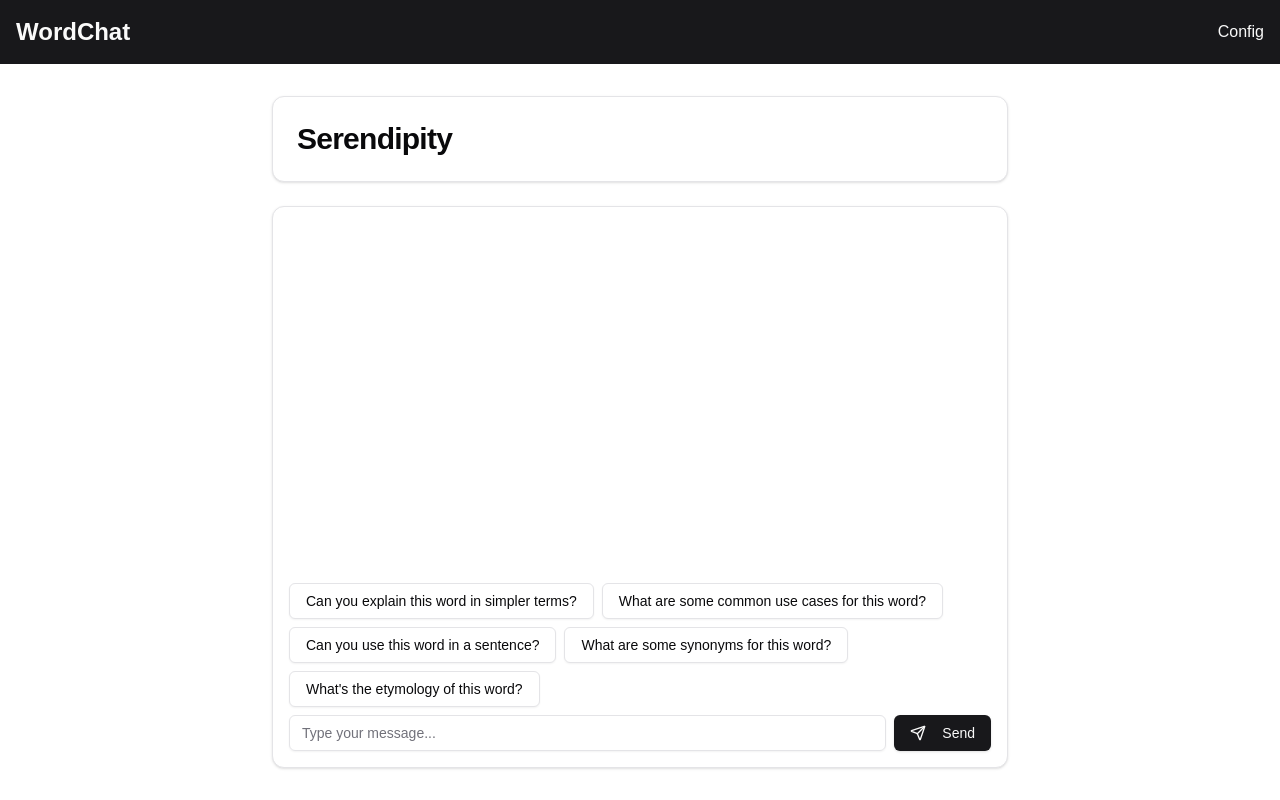
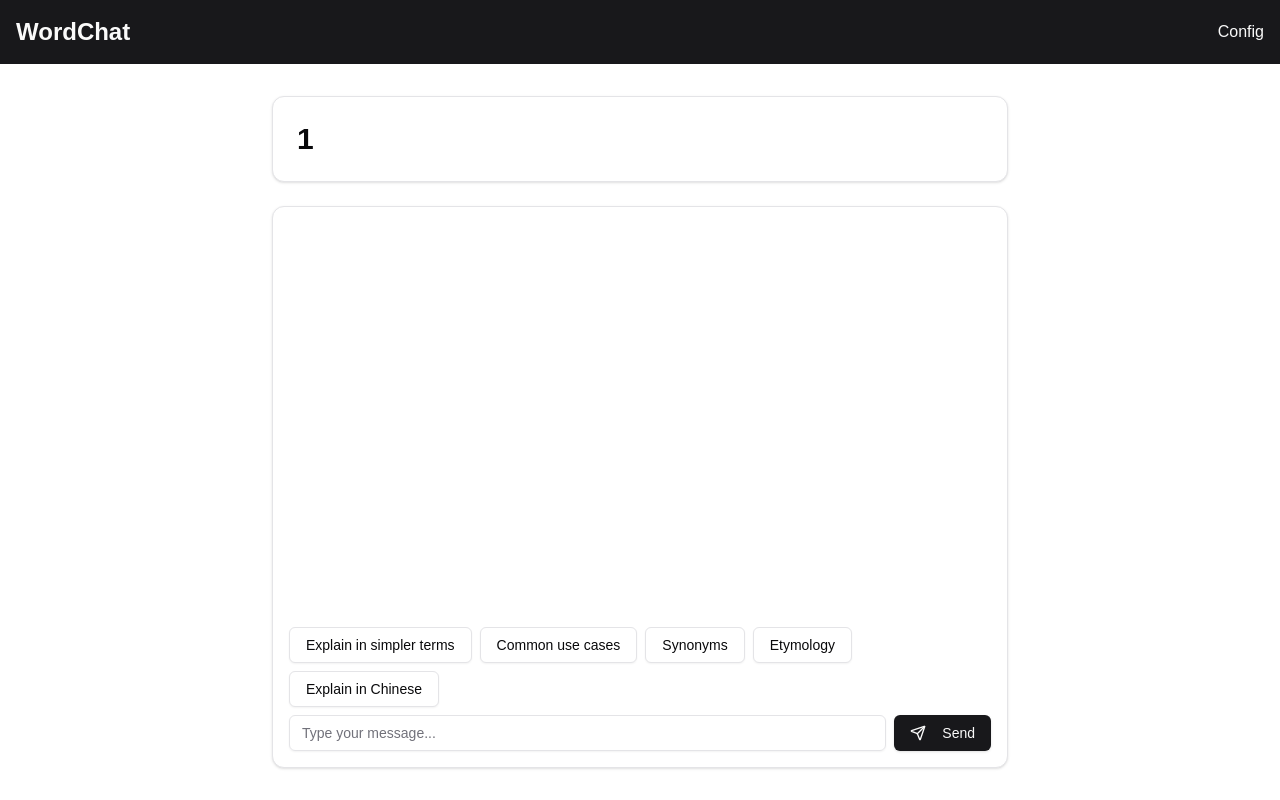
Before and after one commit to 0xMichaelRan/wordchat-nextjs, a Next.js app: page /chat/1 in a window 1280 px wide. Built offline with nearby package versions, Linux system fonts and the light colour scheme.

Commit message:
query glm-4-flash for the word

```diff
--- a/package.json
+++ b/package.json
@@ -28,6 +28,7 @@
   },
   "devDependencies": {
     "@shadcn/ui": "^0.0.4",
+    "@types/axios": "^0.14.4",
     "@types/node": "^20",
     "@types/react": "^18",
     "@types/react-dom": "^18",
--- a/src/app/chat/[word]/chat-page.tsx
+++ b/src/app/chat/[word]/chat-page.tsx
@@ -1,21 +1,20 @@
 'use client'
 
-import { useState } from 'react'
-import { Send, ChevronDown } from 'lucide-react'
+import { useEffect, useState } from 'react'
+import { Send } from 'lucide-react'
 import { Button } from "@/components/ui/button"
 import { Card, CardContent, CardHeader, CardTitle } from "@/components/ui/card"
 import { Input } from "@/components/ui/input"
 import { ScrollArea } from "@/components/ui/scroll-area"
-
-// This would typically come from your app's state or API
-const words = ["Serendipity", "Ephemeral", "Eloquent", "Mellifluous", "Surreptitious"]
+import axios from 'axios'
+import { useParams } from 'next/navigation'
 
 const preGeneratedPrompts = [
-  "Can you explain this word in simpler terms?",
-  "What are some common use cases for this word?",
-  "Can you use this word in a sentence?",
-  "What are some synonyms for this word?",
-  "What's the etymology of this word?"
+  "Explain in simpler terms",
+  "Common use cases",
+  "Synonyms",
+  "Etymology",
+  "Explain in Chinese",
 ]
 
 type Message = {
@@ -24,23 +23,53 @@ type Message = {
 }
 
 export default function ChatPage() {
-  const [currentWord, setCurrentWord] = useState(words[0])
+  const [currentWord, setCurrentWord] = useState('')
+  const { word } = useParams()
+
+  useEffect(() => {
+    if (word) {
+      setCurrentWord(decodeURIComponent(word as string))
+    }
+  }, [word])
   const [messages, setMessages] = useState<Message[]>([])
   const [inputMessage, setInputMessage] = useState("")
 
-  const sendMessage = (content: string) => {
+  const sendMessage = async (content: string) => {
     const newMessage: Message = { content, sender: 'user' }
     setMessages(prev => [...prev, newMessage])
-    // Here you would typically send the message to your AI backend
-    // and then add the AI's response to the messages
-    // For now, we'll just mock a response
-    setTimeout(() => {
+
+    try {
+      const response = await axios.post('https://open.bigmodel.cn/api/paas/v4/chat/completions', {
+        model: "glm-4-flash",
+        messages: [
+          {
+            role: "user",
+            content: `Tell me about the word "${currentWord}" in relation to: ${content}`
+          }
+        ]
+      }, {
+        headers: {
+          'Authorization': `Bearer ${process.env.API_KEY}`,
+          'Content-Type': 'application/json'
+        }
+      });
+
       const aiResponse: Message = {
-        content: `Here's a response about "${currentWord}" to: ${content}`,
+        content: response.data.choices[0].message.content.trim(),
         sender: 'ai'
       }
+      console.log('aiResponse', aiResponse)
+
       setMessages(prev => [...prev, aiResponse])
-    }, 1000)
+    } catch (error) {
+      console.error('Error fetching AI response:', error);
+      const errorMessage: Message = {
+        content: 'Sorry, there was an error processing your request.',
+        sender: 'ai'
+      }
+      setMessages(prev => [...prev, errorMessage])
+    }
+
     setInputMessage("")
   }
 
--- a/src/app/word/[id]/word-page.tsx
+++ b/src/app/word/[id]/word-page.tsx
@@ -105,7 +105,7 @@ export default function WordPage() {
           <div className="flex items-center justify-between w-full">
             <CardTitle className="text-3xl font-bold">{wordData.word}</CardTitle>
             <Button variant="outline" size="icon" asChild>
-              <Link href={`/chat?word=${wordData.word}`}>
+              <Link href={`/chat/${wordData.word}`}>
                 <MessageSquare className="h-4 w-4" />
                 <span className="sr-only">Chat about {wordData.word}</span>
               </Link>
```
Also changed, not shown: 2 other files (tests, documents, lock files or other folders).
